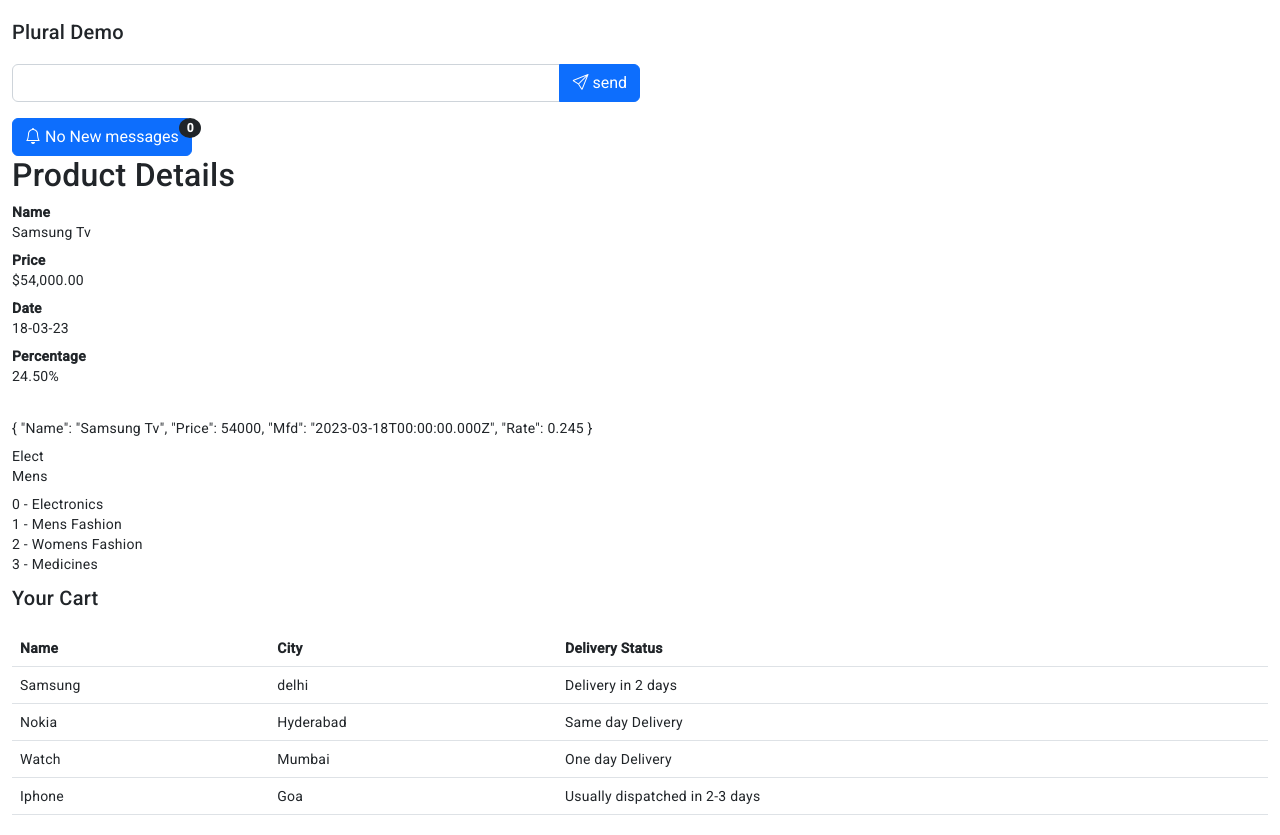
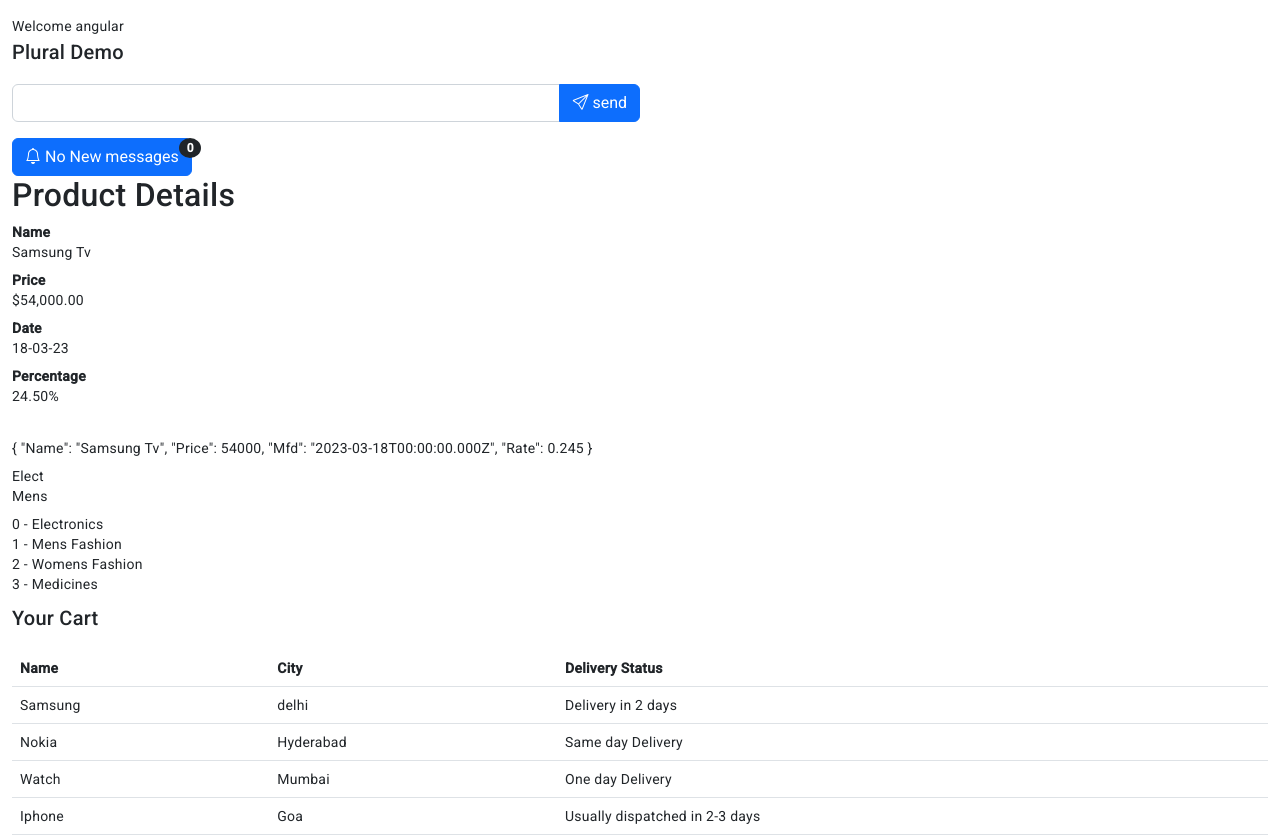
Before and after one commit to vajaganidhanesh/angular-workspace, an Angular app: page / in a window 1280 px wide. Built offline with nearby package versions, Linux system fonts and the light colour scheme.

Commit message:
custom pipes using Pipe class PipeTransformatiom

```diff
--- a/projects/shopping/src/app/app.module.ts
+++ b/projects/shopping/src/app/app.module.ts
@@ -34,6 +34,8 @@
 import { BrowserAnimationsModule } from '@angular/platform-browser/animations';
 import { MaterialDemoComponent } from './components/material-demo/material-demo.component';
 import { PipeDemoComponent } from './components/pipe-demo/pipe-demo.component';
+import { SentencePipe } from './pipes/sentences.pipe';
+import { UpperorderPipe } from './pipes/upperorder.pipe';
 
 @NgModule({
   declarations: [
@@ -61,6 +63,8 @@
     FiltersComponent,
     MaterialDemoComponent,
     PipeDemoComponent,
+    SentencePipe,
+    UpperorderPipe,
   ],
   imports: [
     BrowserModule,
--- a/projects/shopping/src/app/components/pipe-demo/pipe-demo.component.html
+++ b/projects/shopping/src/app/components/pipe-demo/pipe-demo.component.html
@@ -1,5 +1,9 @@
 <div class="container-fluid">
   <div class="mt-3 w-50">
+    <div>
+      {{ messagePipe | sentence }}
+    </div>
+
     <h2>Plural Demo</h2>
     <div class="mb-3 input-group">
       <input type="text" [(ngModel)]="InputMessage" class="form-control" />
--- a/projects/shopping/src/app/components/pipe-demo/pipe-demo.component.ts
+++ b/projects/shopping/src/app/components/pipe-demo/pipe-demo.component.ts
@@ -65,6 +65,8 @@
     this.showMessages = this.showMessages == false ? true : false;
   }
 
+  // custom pipe
+  public messagePipe: string = 'WelCome AnGulAR';
   ngOnInit(): void {
     this.Count = this.Message.length;
     console.log(JSON.stringify(this.product));
--- /dev/null
+++ b/projects/shopping/src/app/pipes/sentences.pipe.ts
@@ -0,0 +1,12 @@
+import { PipeTransform, Pipe } from '@angular/core';
+@Pipe({
+  name: 'sentence',
+})
+export class SentencePipe implements PipeTransform {
+  transform(sentence: string) {
+    var firstChar = sentence.charAt(0);
+    var restChar = sentence.substring(1);
+    var sentence = firstChar.toUpperCase() + restChar.toLowerCase();
+    return sentence;
+  }
+}
--- /dev/null
+++ b/projects/shopping/src/app/pipes/upperorder.pipe.ts
@@ -0,0 +1,12 @@
+import { Pipe, PipeTransform } from '@angular/core';
+
+@Pipe({
+  name: 'upperorder'
+})
+export class UpperorderPipe implements PipeTransform {
+
+  transform(value: unknown, ...args: unknown[]): unknown {
+    return null;
+  }
+
+}
```
